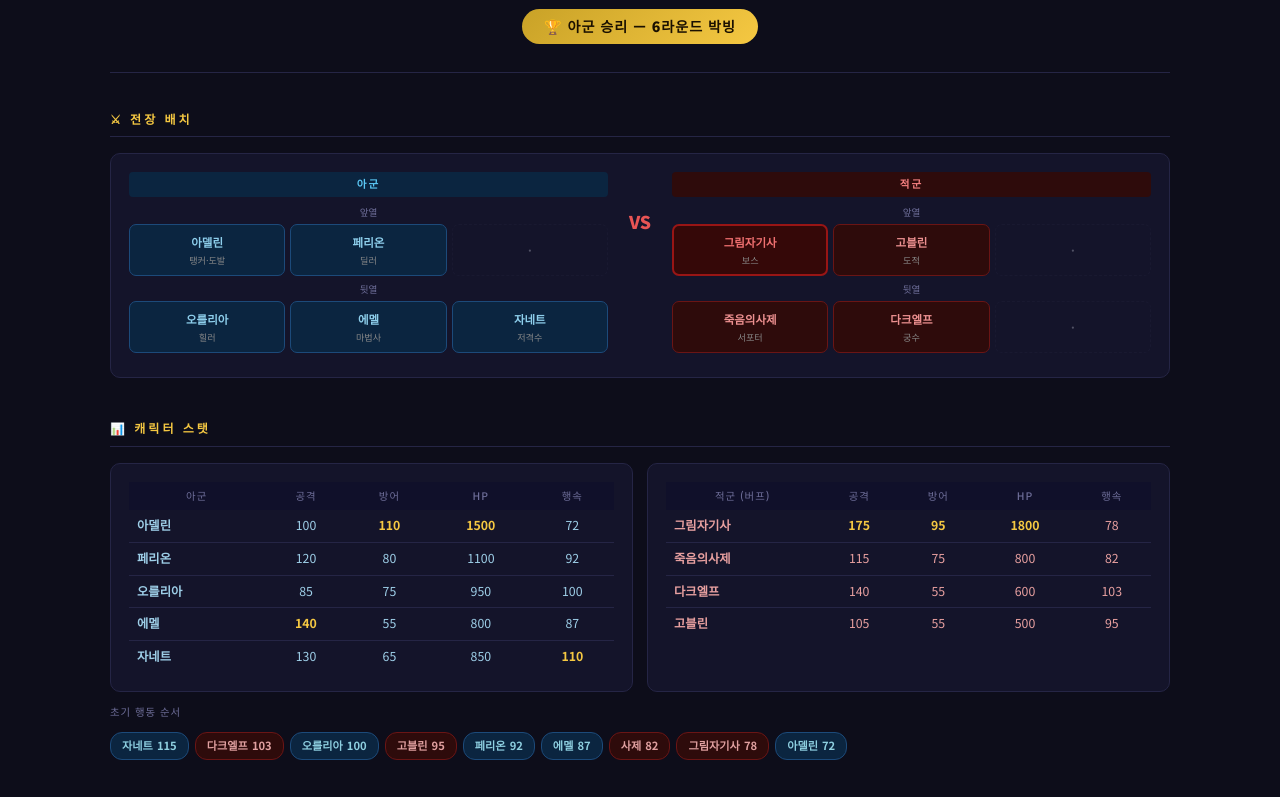
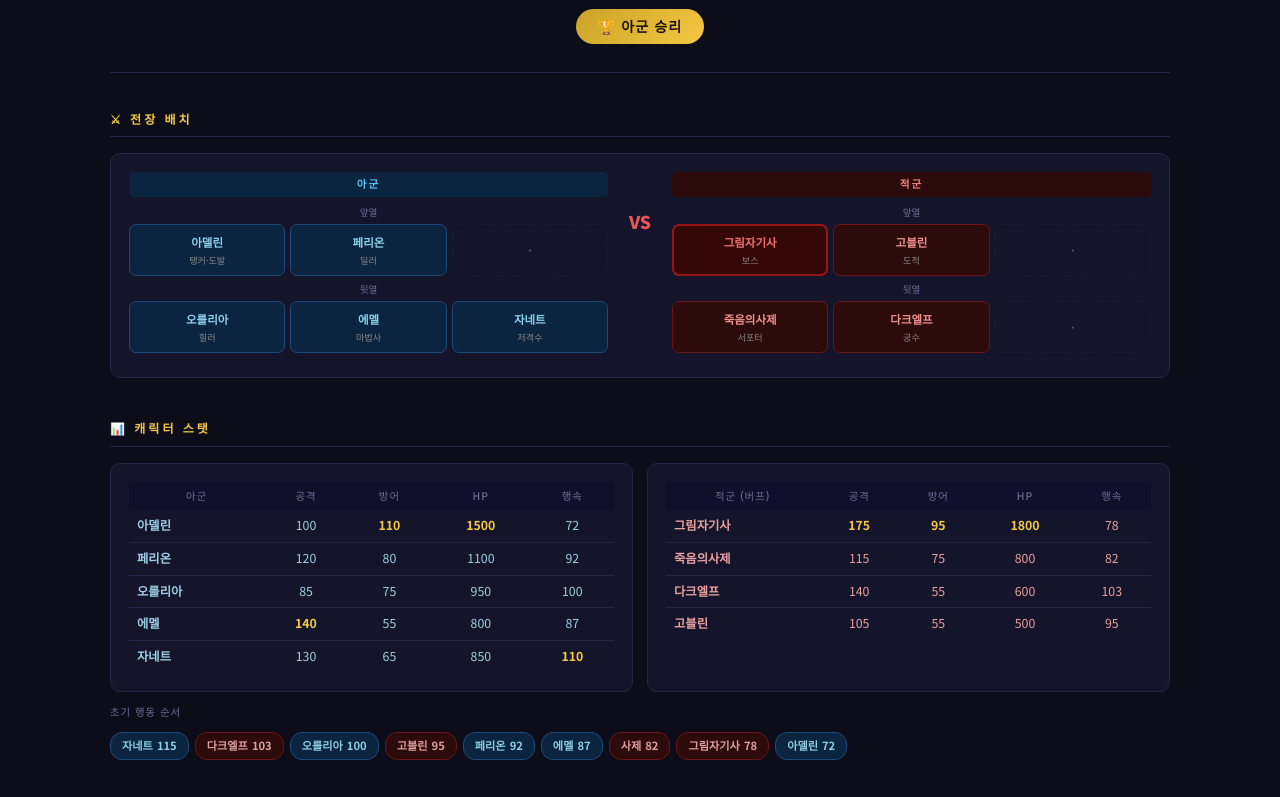
Before and after one commit to 40mate/star-echo-combat, a plain HTML site: page combat_visualization.html in a window 1280 px wide. Shown: the part 142-939 px from the top of the page. Drawn offline with nearby package versions, Linux system fonts and the light colour scheme.

Commit message:
Update combat_visualization.html

```diff
--- a/combat_visualization.html
+++ b/combat_visualization.html
@@ -165,7 +165,7 @@ body{font-family:'Noto Sans KR',sans-serif;background:var(--bg);color:var(--text
 <div class="header">
   <h1>별의 잔향 — 전투 시뮬레이션</h1>
   <div class="meta">결정론적 전투 · 캐릭터 레벨 10 · 5 vs 4 · 리밸런스 v2</div>
-  <div class="win-badge">🏆 아군 승리 — 6라운드 박빙</div>
+  <div class="win-badge">🏆 아군 승리</div>
 </div>
 
 <!-- 전장 배치 -->
```
